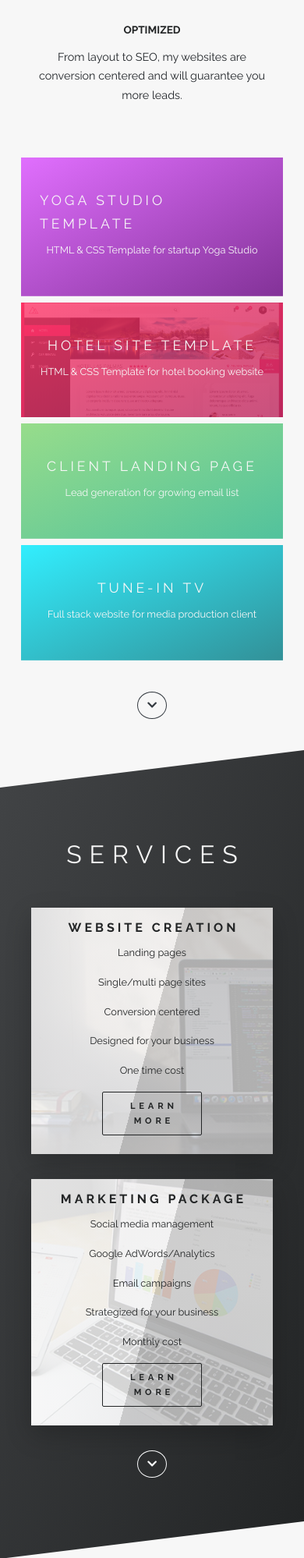
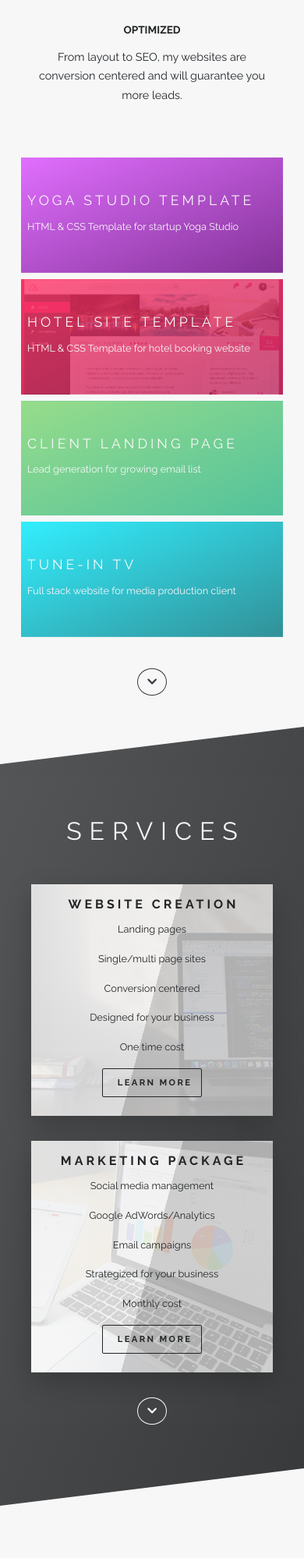
Before and after one commit to thedankoe/personalSite, a Node server app: page / in a window 390 px wide. Shown: the part 1667-3665 px from the top of the page at 78% size. Run offline with Node 20, Linux system fonts and the light colour scheme; some libraries are stand-ins or nearby versions.

Commit message:
small changes

```diff
--- a/public/css/style.css
+++ b/public/css/style.css
@@ -449,7 +449,9 @@
           margin: 0 auto; } }
       @media only screen and (max-width: 48em) {
         .services-box ul a {
-          width: 16rem; } }
+          width: 16rem;
+          letter-spacing: .3rem;
+          padding-right: .1rem; } }
       .services-box ul a:hover {
         background-color: #232526;
         color: #f7f7f7; }
@@ -511,7 +513,8 @@
         width: 60rem; } }
     @media only screen and (max-width: 37.5em) {
       .work__option {
-        width: 42rem; } }
+        width: 42rem;
+        align-items: flex-start; } }
     .work__option--1 {
       padding: 5rem 7rem;
       margin-left: 6.75rem;
@@ -523,6 +526,9 @@
       @media only screen and (max-width: 56.25em) {
         .work__option--1 {
           padding: 5rem 3rem; } }
+      @media only screen and (max-width: 37.5em) {
+        .work__option--1 {
+          padding: 5rem 1rem; } }
     .work__option--2 {
       padding: 5rem 10rem;
       background-image: linear-gradient(to right bottom, rgba(255, 51, 102, 0.8), rgba(186, 38, 93, 0.8)), url(../images/work-hotel-template.png); }
@@ -532,6 +538,9 @@
       @media only screen and (max-width: 56.25em) {
         .work__option--2 {
           padding: 5rem 3rem; } }
+      @media only screen and (max-width: 37.5em) {
+        .work__option--2 {
+          padding: 5rem 1rem; } }
     .work__option--3 {
       padding: 5rem 12rem;
       background-image: linear-gradient(to right bottom, rgba(126, 213, 111, 0.8), rgba(40, 180, 133, 0.8)); }
@@ -541,6 +550,9 @@
       @media only screen and (max-width: 56.25em) {
         .work__option--3 {
           padding: 5rem 3rem; } }
+      @media only screen and (max-width: 37.5em) {
+        .work__option--3 {
+          padding: 5rem 1rem; } }
     .work__option--4 {
       padding: 5rem 7.5rem;
       margin-right: 6.75rem;
@@ -552,6 +564,9 @@
       @media only screen and (max-width: 56.25em) {
         .work__option--4 {
           padding: 5rem 3rem; } }
+      @media only screen and (max-width: 37.5em) {
+        .work__option--4 {
+          padding: 5rem 1rem; } }
     .work__option--1, .work__option--3 {
       margin-right: 1rem; }
       @media only screen and (max-width: 56.25em) {
@@ -791,7 +806,7 @@
 .section-services {
   padding: 5rem 5rem 10rem 5rem;
   margin-bottom: -10rem;
-  background-image: linear-gradient(to right bottom, #414345, #232526);
+  background-image: linear-gradient(to right bottom, rgba(65, 67, 69, 0.9), rgba(35, 37, 38, 0.9));
   transform: skewY(-7deg); }
   @media only screen and (max-width: 48em) {
     .section-services .services__bs {
--- a/sass/components/_services-box.scss
+++ b/sass/components/_services-box.scss
@@ -83,6 +83,8 @@
 
             @include respond(bs-md) {
                 width: 16rem;
+                letter-spacing: .3rem;
+                padding-right: .1rem;
             }
 
             &:hover {
--- a/sass/pages/_home.scss
+++ b/sass/pages/_home.scss
@@ -78,7 +78,7 @@
 .section-services {
 	padding: 5rem 5rem 10rem 5rem;
 	margin-bottom: -10rem;
-	background-image: linear-gradient(to right bottom, $color-primary-light, $color-primary-dark);
+	background-image: linear-gradient(to right bottom, rgba($color-primary-light, .9), rgba($color-primary-dark, .9));
 	transform: skewY(-7deg);
 
 	.services {
```
